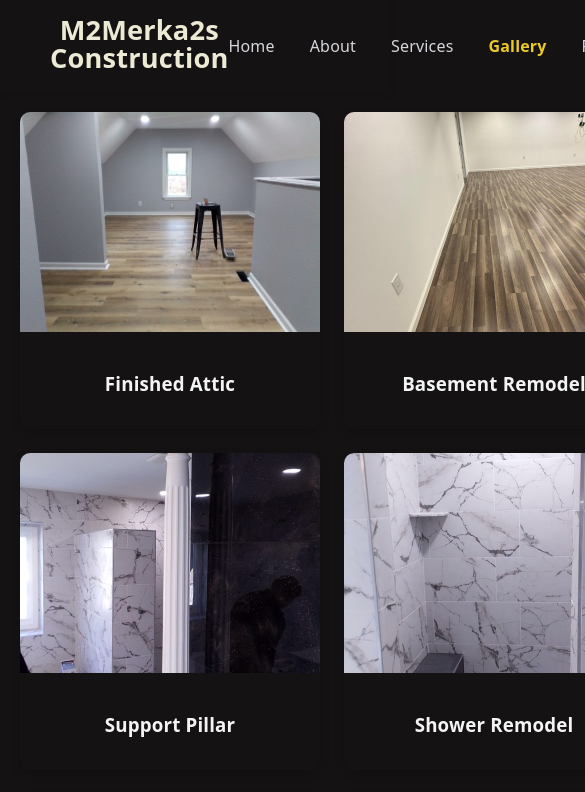
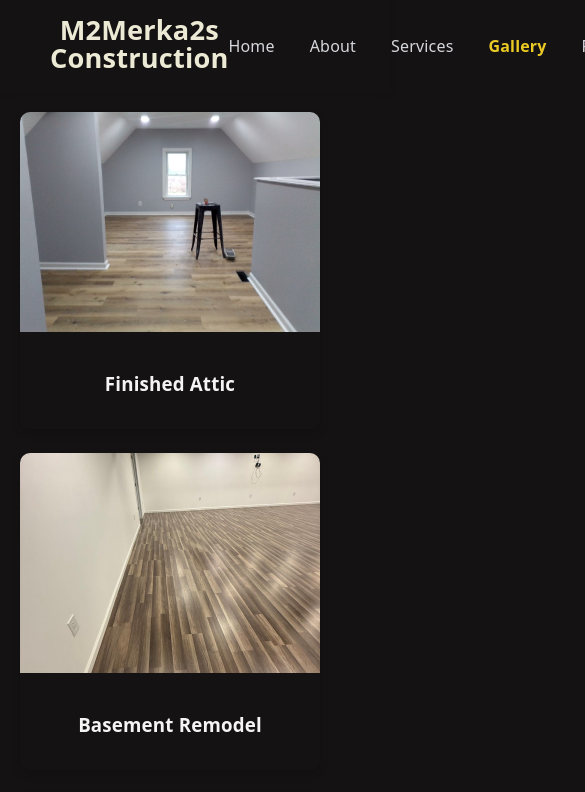
Before and after one commit to BranMerx/M2Merka2sConstruction, a React (Vite) app: page /gallery in a window 390 px wide. Shown: the top 792 px of the page, 585 px wide, since content can reach past the window. Built offline with nearby package versions, Linux system fonts and the light colour scheme; no server answers.

Commit message:
Image grid update

```diff
--- a/src/components/GalleryCard/GalleryCard.css
+++ b/src/components/GalleryCard/GalleryCard.css
@@ -22,3 +22,15 @@
     padding: 15px;
     text-align: center;
 }
+
+@media (max-width: 900px){
+    .gallery{
+        grid-template-columns: repeat(2, 1fr);
+    }
+}
+
+@media (max-width: 600px){
+    .gallery{
+        grid-template-columns: 1fr;
+    }
+}
```
